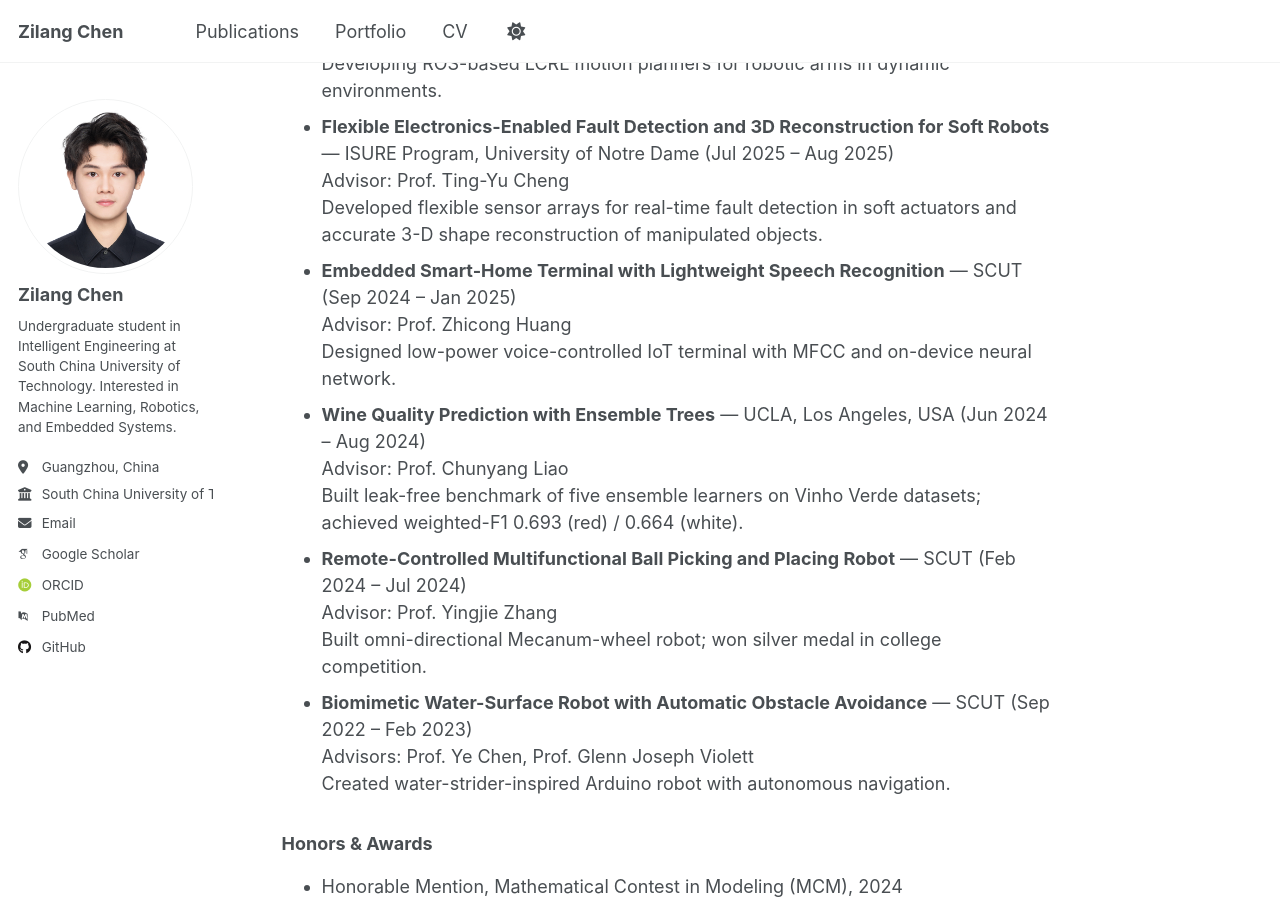
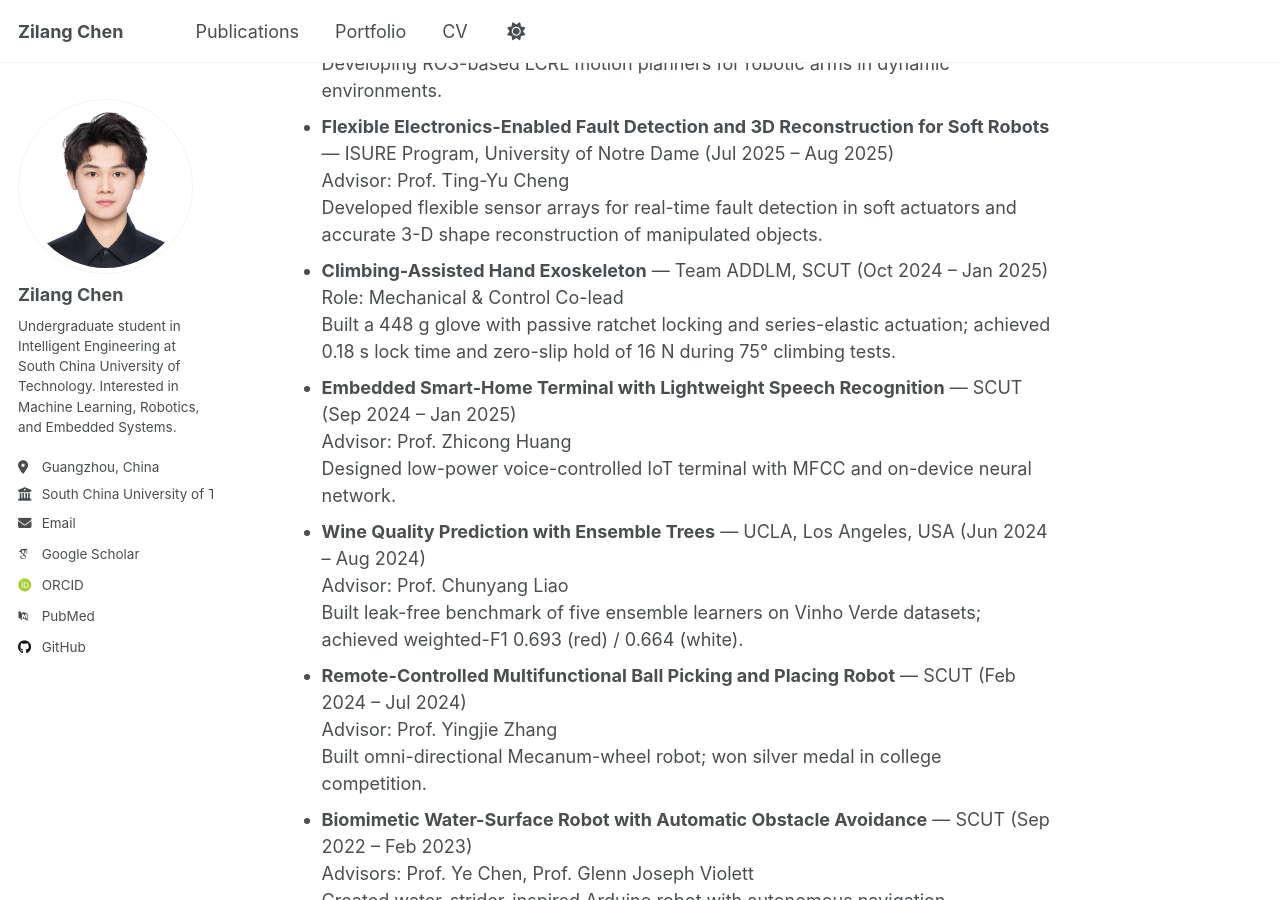
Before and after one commit to zilangchen/zilangchen.github.io, a Jekyll site: the page built from _pages/about.md, in a window 1280 px wide and 900 px high, scrolled down 989 px. Built offline with Jekyll 4.4.1, drawn with Linux system fonts in a browser that asks for light colours; some web fonts are replaced; a script that is not in the unit is left out.

Commit message:
feat: add climbing-assisted hand exoskeleton project to portfolio, homepage, and CV

```diff
--- a/_pages/about.md
+++ b/_pages/about.md
@@ -29,6 +29,9 @@ I am an undergraduate student in the ShienMing Wu School of Intelligent Engineer
 - **Flexible Electronics-Enabled Fault Detection and 3D Reconstruction for Soft Robots** — ISURE Program, University of Notre Dame (Jul 2025 – Aug 2025)
   Advisor: Prof. Ting-Yu Cheng
   Developed flexible sensor arrays for real-time fault detection in soft actuators and accurate 3-D shape reconstruction of manipulated objects.
+- **Climbing-Assisted Hand Exoskeleton** — Team ADDLM, SCUT (Oct 2024 – Jan 2025)
+  Role: Mechanical & Control Co-lead
+  Built a 448 g glove with passive ratchet locking and series-elastic actuation; achieved 0.18 s lock time and zero-slip hold of 16 N during 75° climbing tests.
 - **Embedded Smart-Home Terminal with Lightweight Speech Recognition** — SCUT (Sep 2024 – Jan 2025)
   Advisor: Prof. Zhicong Huang
   Designed low-power voice-controlled IoT terminal with MFCC and on-device neural network.
```
Also changed, not shown: _pages/cv.md (+3 -0 lines), _portfolio/2025-01-30-climbing-hand-exo.md (added, +20 -0 lines).
